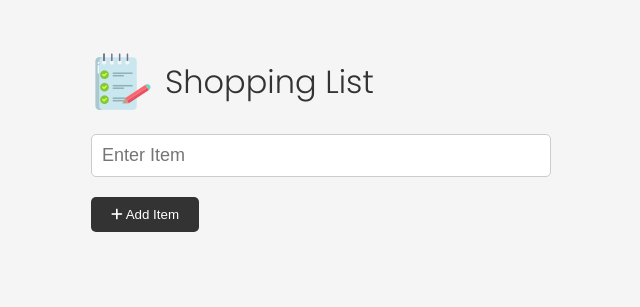
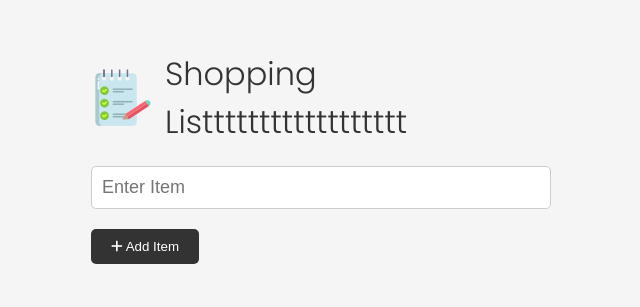
Before and after one commit to roysunanda/Shopping_List_Project, a plain HTML site: page index.html in a window 1280 px wide. Shown: the whole page, without its empty margins (319-959 px from the left). Drawn offline with Linux system fonts and the light colour scheme.

Commit message:
Update index.html

```diff
--- a/index.html
+++ b/index.html
@@ -19,7 +19,7 @@
     <div class="container">
       <header>
         <img src="images/note.png" alt="" />
-        <h1>Shopping List</h1>
+        <h1>Shopping Listttttttttttttttttt</h1>
       </header>
       <form id="item-form">
         <div class="form-control">
```
